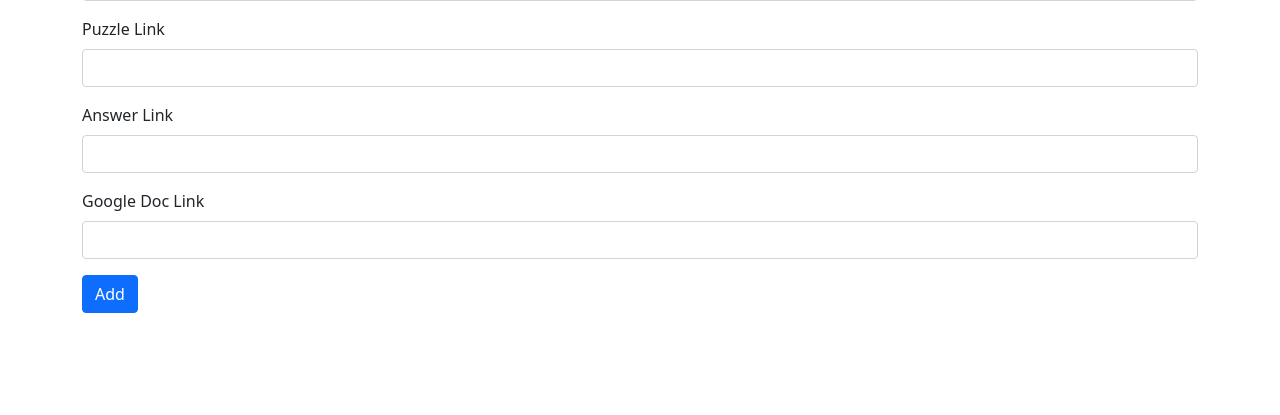
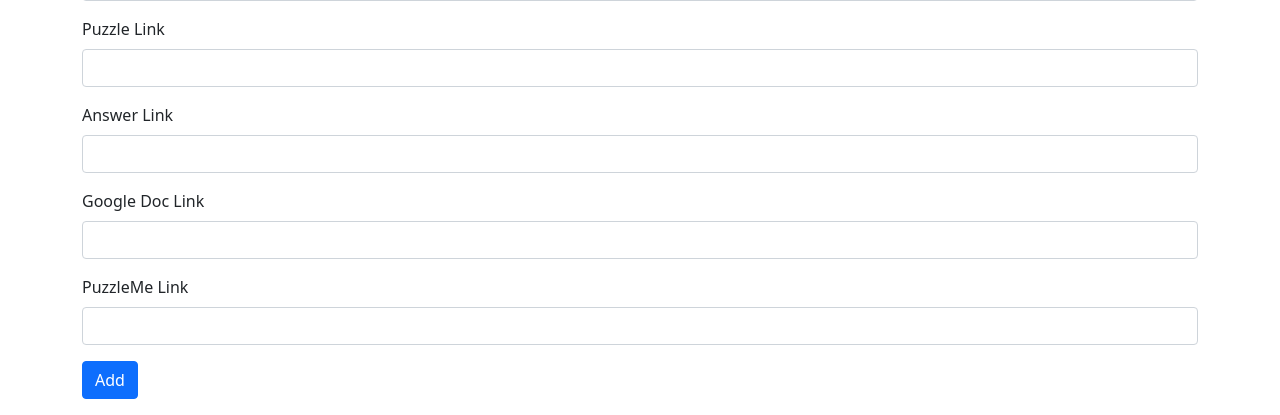
Before and after one commit to lukwam/hex, a Flask app: page /admin/puzzles/add in a window 1280 px wide. Shown: the part 719-1134 px from the top of the page. Before the commit the page ends 1032 px from the top, so only its background shows below. Run offline with Flask 2, Linux system fonts and the light colour scheme; data that the repository does not hold is empty; some libraries are stand-ins or nearby versions.

Commit message:
Added support for PuzzleMe links.

```diff
--- a/app/main.py
+++ b/app/main.py
@@ -643,6 +643,7 @@ def admin_puzzles_edit(puzzle_id):
         num = request.form.get("num")
         pub = request.form.get("publication")
         puzzle_link = request.form.get("puzzle_link")
+        puzzleme_link = request.form.get("puzzleme_link")
         title = request.form.get("title")
         web_link = request.form.get("web_link")
 
@@ -663,6 +664,7 @@ def admin_puzzles_edit(puzzle_id):
             "num": num,
             "pub": pub,
             "puzzle_link": puzzle_link,
+            "puzzleme_link": puzzleme_link,
             "title": title,
             "web_link": web_link,
         }
--- a/app/templates/puzzle_edit.html
+++ b/app/templates/puzzle_edit.html
@@ -67,6 +67,11 @@
     <input type="text" class="form-control" id="googledoc_link" name="googledoc_link" value="{{ puzzle.googledoc_link if puzzle.googledoc_link else "" }}">
   </div>
 
+  <div class="mb-3">
+    <label for="puzzleme_link" class="form-label">PuzzleMe Link</label>
+    <input type="text" class="form-control" id="puzzleme_link" name="puzzleme_link" value="{{ puzzle.puzzleme_link if puzzle.puzzleme_link else "" }}">
+  </div>
+
   <button type="submit" class="btn btn-primary">{{ "Save" if puzzle.id else "Add" }}</button>
 
 </form>
```
Also changed, not shown: app/templates/archive.html (+6 -3 lines).
